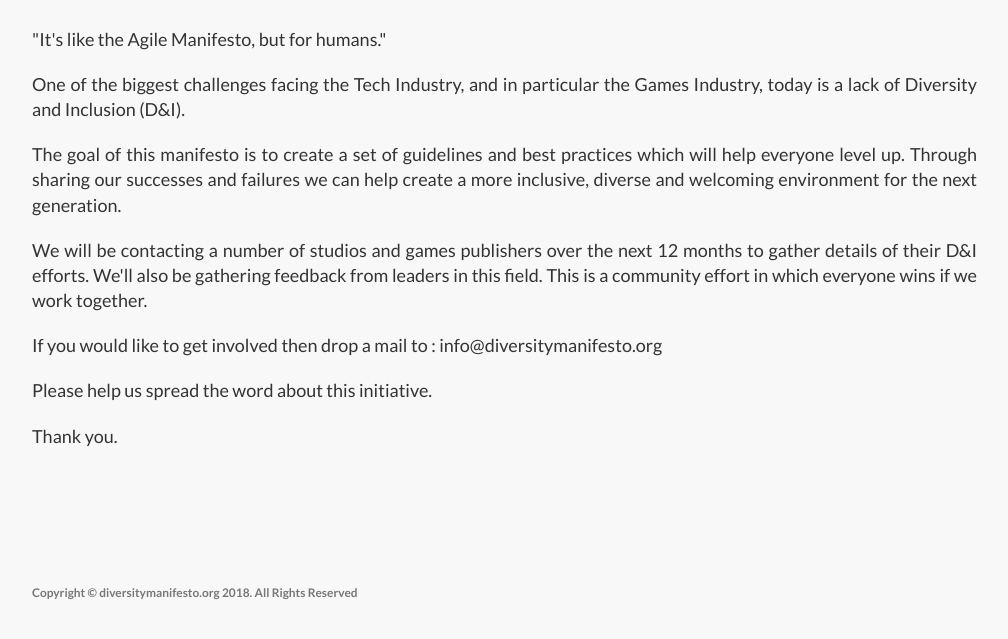
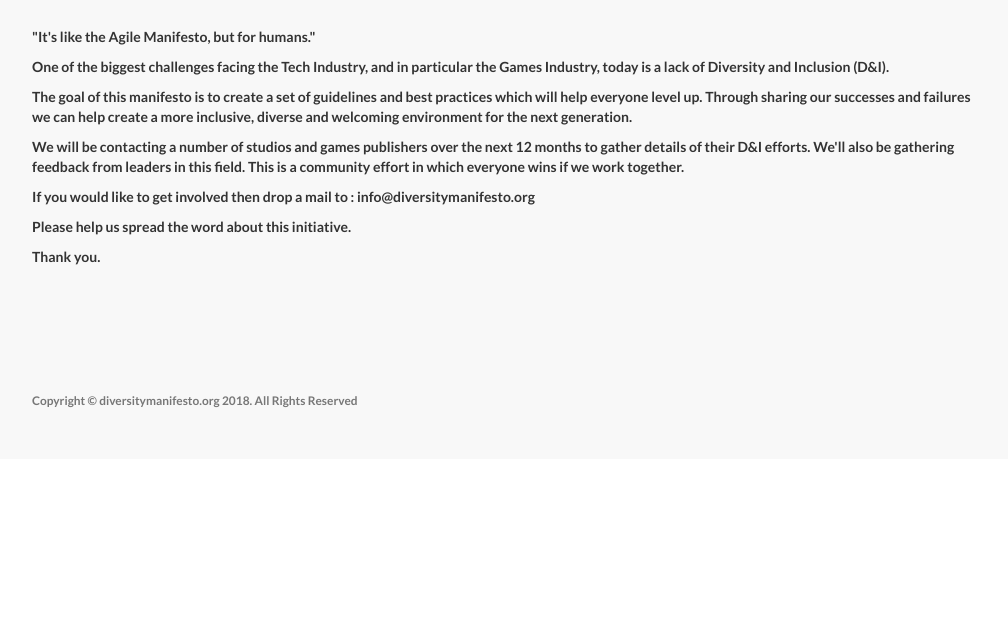
Before and after one commit to diversitymanifesto/diversitymanifesto.github.io, a plain HTML site: page index.html in a window 1280 px wide. Shown: the part 956-1595 px from the top of the page, without its empty margins (38-1046 px from the left). After the commit the page ends 1415 px from the top, so only its background shows below. Drawn offline with Linux system fonts and the light colour scheme.

Commit message:
fix formatting

```diff
--- a/index.html
+++ b/index.html
@@ -92,21 +92,21 @@
                     <hr class="section-heading-spacer">
                     <div class="clearfix"></div>
                     <h1 class="section-heading">Diversity and Inclusion Manifesto</h1>
-		    <p class="lead">"It's like the Agile Manifesto, but for humans."</p>
+		    <p>"It's like the Agile Manifesto, but for humans."</p>
 
-			<p class="lead">One of the biggest challenges facing the Tech Industry, and in particular the Games Industry, today is a lack of Diversity and Inclusion (D&I).</p>
+			<p>One of the biggest challenges facing the Tech Industry, and in particular the Games Industry, today is a lack of Diversity and Inclusion (D&I).</p>
 
-			<p class="lead">The goal of this manifesto is to create a set of guidelines and best practices which will help everyone level up.
+			<p>The goal of this manifesto is to create a set of guidelines and best practices which will help everyone level up.
 			Through sharing our successes and failures we can help create a more inclusive, diverse and welcoming environment for the next generation.</p>
 
-			<p class="lead">We will be contacting a number of studios and games publishers over the next 12 months to gather details of their D&I efforts. We'll also be gathering
+			<p>We will be contacting a number of studios and games publishers over the next 12 months to gather details of their D&I efforts. We'll also be gathering
 			feedback from leaders in this field.  This is a community effort in which everyone wins if we work together.</p>
 
-			<p class="lead">If you would like to get involved then drop a mail to : info@diversitymanifesto.org</p>
+			<p>If you would like to get involved then drop a mail to : info@diversitymanifesto.org</p>
 
-			<p class="lead">Please help us spread the word about this initiative.</p>
+			<p>Please help us spread the word about this initiative.</p>
 
-			<p class="lead">Thank you.</p>
+			<p>Thank you.</p>
 
 		    </p>
 
```
